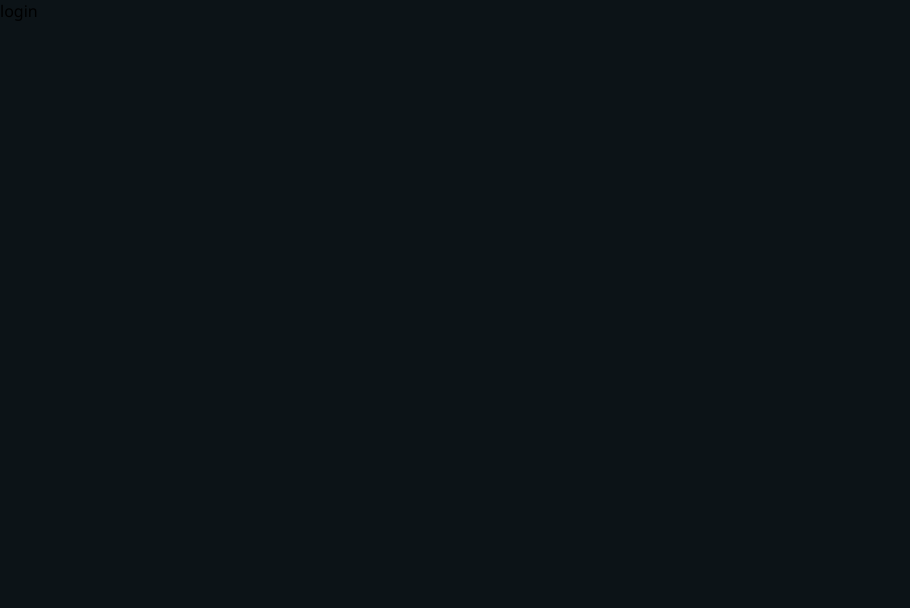
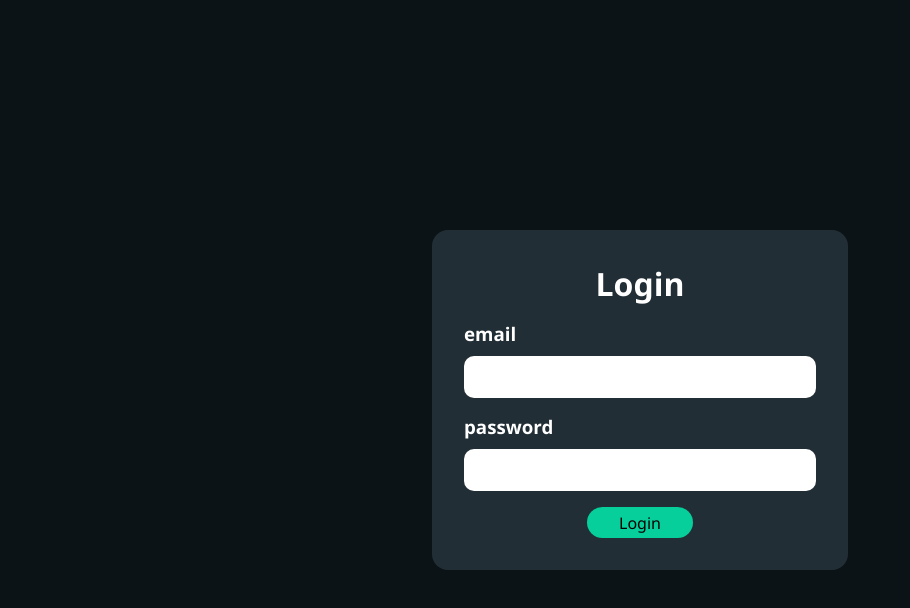
Before and after one commit to harshvardha/messaging-frontend, a React (Create React App) app: page / in a window 1280 px wide. Shown: the top 608 px of the page, without its empty margins (0-910 px from the left). Built offline with nearby package versions, Linux system fonts and the light colour scheme; the HTML template or start-up script is replaced by a standard one.

Commit message:
completed login page

```diff
--- a/src/pages/Login/Login.css
+++ b/src/pages/Login/Login.css
@@ -0,0 +1,28 @@
+.login {
+    background-color: #0c1317;
+    height: 100vh;
+    display: flex;
+    justify-content: center;
+    align-items: center;
+}
+
+.login--form {
+    background-color: #222e35;
+    color: white;
+    display: flex;
+    flex-direction: column;
+    align-items: center;
+    row-gap: 1rem;
+    padding: 2rem;
+    border-radius: 1rem;
+}
+
+#login--button {
+    background-color: #06cf9c;
+    padding: 0.3rem 2rem 0.3rem 2rem;
+    border-radius: 1.25rem;
+    border: none;
+    font-weight: 500;
+    font-size: medium;
+    text-transform: capitalize;
+}
--- a/src/pages/Login/Login.js
+++ b/src/pages/Login/Login.js
@@ -1,9 +1,53 @@
+import { useState } from "react";
 import "./Login.css";
 
 const Login = () => {
+    const [email, setEmail] = useState();
+    const [password, setPassword] = useState();
+    const [isLoging, setIsLoging] = useState(false);
+
+    const loginUser = async (event) => {
+        try {
+            event.preventDefault();
+            setIsLoging(true);
+            console.log(`email: ${email}`);
+            console.log(`password: ${password}`);
+            setIsLoging(false);
+        } catch (error) {
+            console.log(error);
+        }
+    }
+
     return (
         <div className="login">
-            login
+            <form onSubmit={loginUser}>
+                <div className="login--form">
+                    <h1>Login</h1>
+                    <div className="form">
+                        <div className="form--element">
+                            <h3>email</h3>
+                            <input
+                                className="entry"
+                                type="email"
+                                value={email}
+                                onChange={(event) => setEmail(event.target.value)}
+                                required
+                            />
+                        </div>
+                        <div className="form--element">
+                            <h3>password</h3>
+                            <input
+                                className="entry"
+                                type="password"
+                                value={password}
+                                onChange={(event) => setPassword(event.target.value)}
+                                required
+                            />
+                        </div>
+                    </div>
+                    {isLoging ? <p>Loging In...</p> : <button id="login--button" type="submit">login</button>}
+                </div>
+            </form>
         </div>
     )
 }
```
